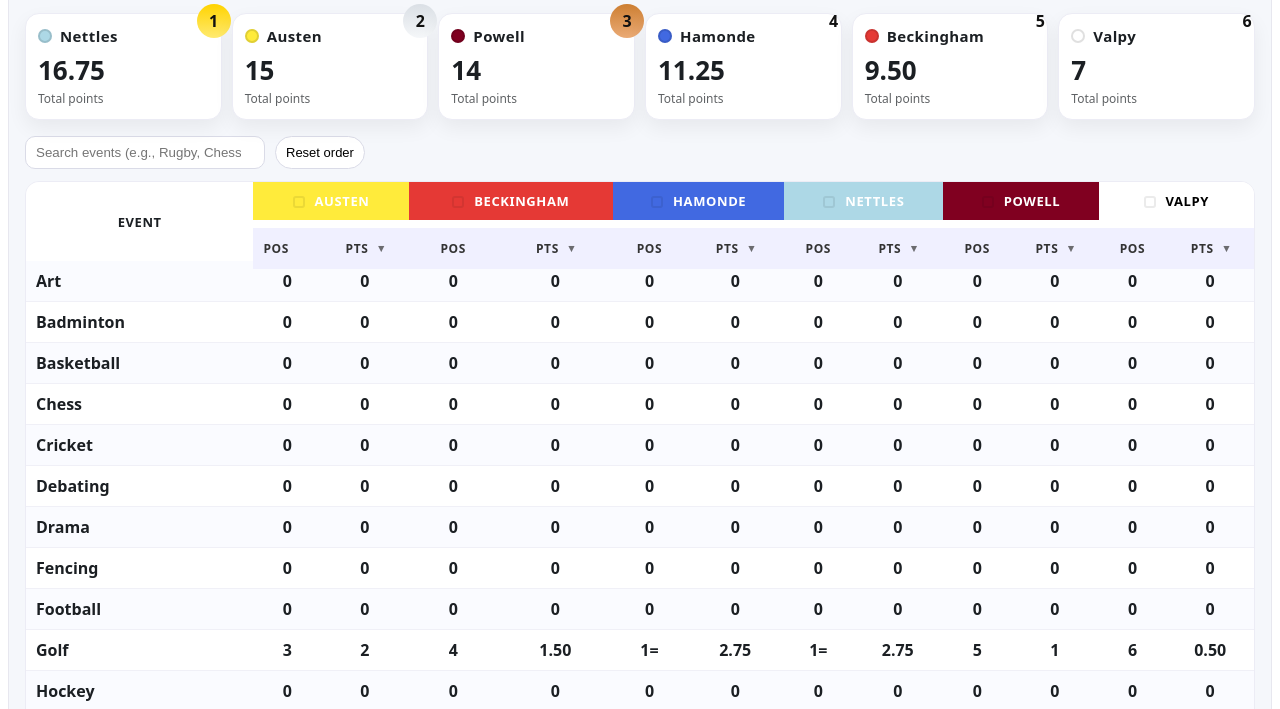
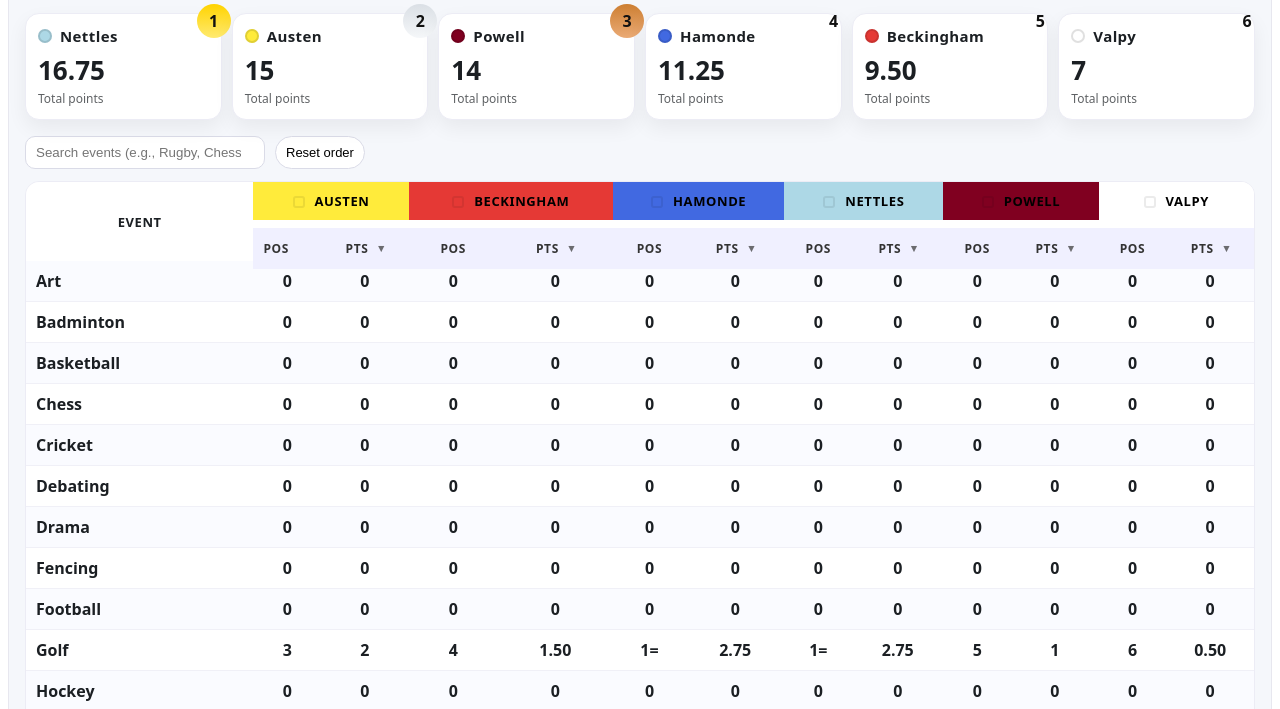
Before and after one commit to snowstormxd/hardy-cup-table-2025-26, a plain HTML site: page index.html in a window 1280 px wide. Shown: the part 90-799 px from the top of the page. Drawn offline with Linux system fonts and the light colour scheme.

Commit message:
Simplify color styling for table header
Removed special case for Valpy color styling.

```diff
--- a/index.html
+++ b/index.html
@@ -169,8 +169,7 @@
       const th = document.createElement('th');
       th.setAttribute('colspan',2);
       th.style.background = h.color;
-      // special-case Valpy (white) so text is readable
-      th.style.color = (h.key === 'Valpy') ? '#000' : '#fff';
+      th.style.color = '#000';
       th.innerHTML = `<span class="house-band-dot" style="background:${h.color}"></span> ${h.key}`;
       tr1.appendChild(th);
     });
```
